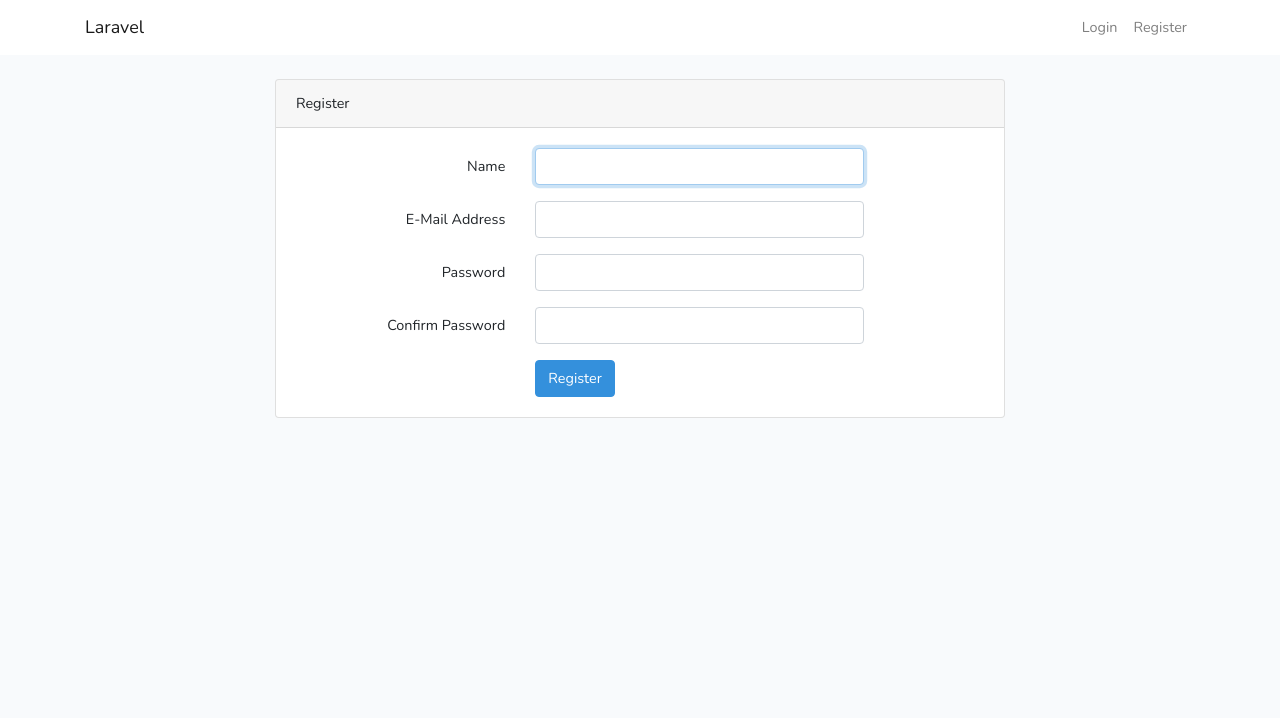
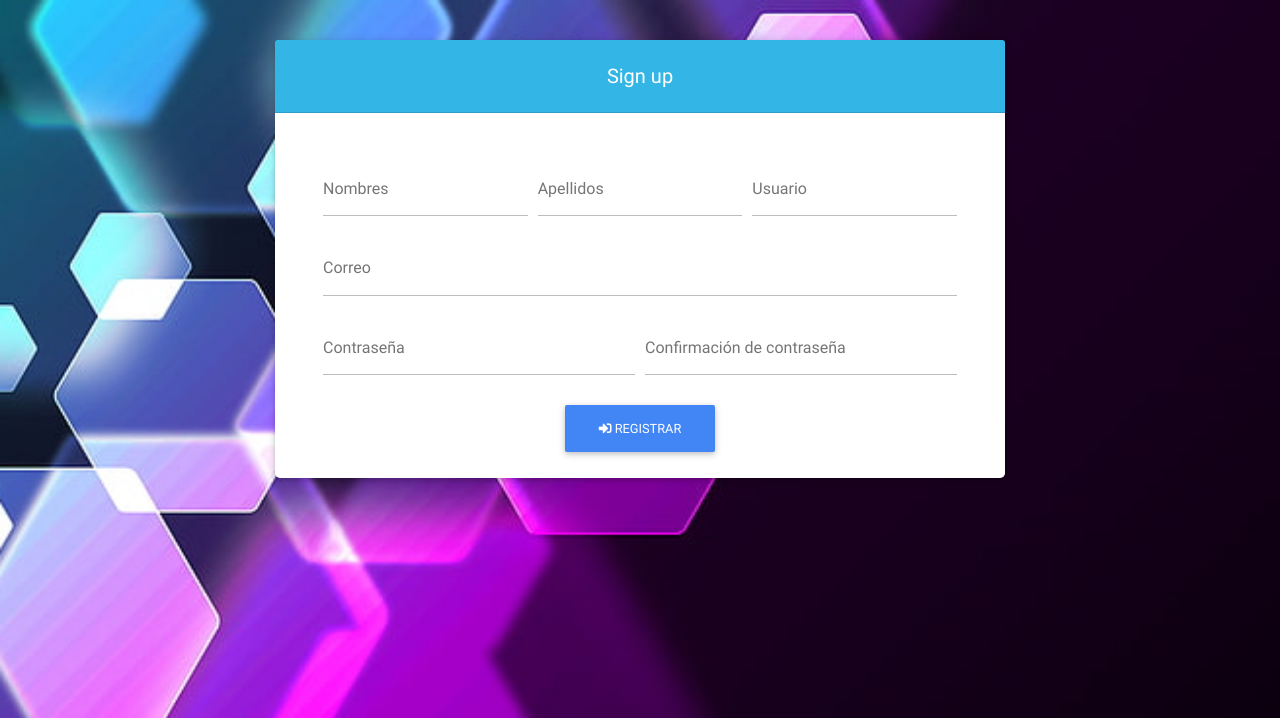
Before and after one commit to theizerg/laradmin-mdb, a Laravel app: page /register in a window 1280 px wide. Shown: the top 718 px of the page. Run offline with Laravel 8, Linux system fonts and the light colour scheme; style sheets or scripts are compiled from the project's sources; settings files or empty folders that the repository lacks are supplied.

Commit message:
fix login & register

```diff
--- a/app/Http/Controllers/Auth/LoginController.php
+++ b/app/Http/Controllers/Auth/LoginController.php
@@ -3,8 +3,9 @@
 namespace App\Http\Controllers\Auth;
 
 use App\Http\Controllers\Controller;
-use App\Providers\RouteServiceProvider;
 use Illuminate\Foundation\Auth\AuthenticatesUsers;
+use Illuminate\Http\Request;
+use Redirect;
 
 class LoginController extends Controller
 {
@@ -18,7 +19,6 @@ class LoginController extends Controller
     | to conveniently provide its functionality to your applications.
     |
     */
-
     use AuthenticatesUsers;
 
     /**
@@ -26,7 +26,7 @@ class LoginController extends Controller
      *
      * @var string
      */
-    protected $redirectTo = RouteServiceProvider::HOME;
+    protected $redirectTo = '/';
 
     /**
      * Create a new controller instance.
@@ -35,6 +35,41 @@ class LoginController extends Controller
      */
     public function __construct()
     {
-        $this->middleware('guest')->except('logout');
+        $this->middleware('guest', ['except' => 'logout']);
     }
+
+
+    public function username()
+    {
+        return 'username';
+    }
+
+
+
+    protected function credentials(Request $request)
+    {
+        //dd($request);
+       return array_merge($request->only($this->username(), 'password'));
+    }
+
+
+
+
+    protected function sendLoginResponse(Request $request)
+    {
+
+
+
+        $request->session()->regenerate();
+
+        $this->clearLoginAttempts($request);
+
+        $notification = array(
+            'message' => '¡Inicio de sesión abierto!',
+            'alert-type' => 'success'
+        );
+
+        return Redirect::to('/')->with($notification);
+    }
+
 }
--- a/app/Http/Controllers/Auth/RegisterController.php
+++ b/app/Http/Controllers/Auth/RegisterController.php
@@ -2,12 +2,10 @@
 
 namespace App\Http\Controllers\Auth;
 
+use App\Models\User;
 use App\Http\Controllers\Controller;
-use App\Providers\RouteServiceProvider;
-use App\User;
+use Illuminate\Support\Facades\Validator;
 use Illuminate\Foundation\Auth\RegistersUsers;
-use Illuminate\Support\Facades\Hash;
-use Illuminate\Support\Facades\Validator;
 
 class RegisterController extends Controller
 {
@@ -29,7 +27,7 @@ class RegisterController extends Controller
      *
      * @var string
      */
-    protected $redirectTo = RouteServiceProvider::HOME;
+    protected $redirectTo = '/';
 
     /**
      * Create a new controller instance.
@@ -50,9 +48,12 @@ class RegisterController extends Controller
     protected function validator(array $data)
     {
         return Validator::make($data, [
-            'name' => ['required', 'string', 'max:255'],
-            'email' => ['required', 'string', 'email', 'max:255', 'unique:users'],
-            'password' => ['required', 'string', 'min:8', 'confirmed'],
+
+            'name' => 'required|string|max:255',
+            'last_name' => 'required|string|max:255',
+            'username' => 'required|string|max:255',
+            'email' => 'required|string|email|max:255|unique:users',
+            'password' => 'required|string|min:6|confirmed',
         ]);
     }
 
@@ -66,8 +67,10 @@ class RegisterController extends Controller
     {
         return User::create([
             'name' => $data['name'],
+            'last_name' => $data['last_name'],
+            'username' => $data['username'],
             'email' => $data['email'],
-            'password' => Hash::make($data['password']),
+            'password' => bcrypt($data['password']),
         ]);
     }
 }
--- a/app/Models/User.php
+++ b/app/Models/User.php
@@ -16,7 +16,7 @@ class User extends Authenticatable
      * @var array
      */
     protected $fillable = [
-        'name', 'email', 'password',
+        'name', 'email', 'password','last_name','username'
     ];
 
     /**
--- a/resources/views/auth/register.blade.php
+++ b/resources/views/auth/register.blade.php
@@ -1,77 +1,93 @@
-@extends('layouts.app')
+@extends('layouts.adminfront')
 
 @section('content')
 <div class="container">
-    <div class="row justify-content-center">
+    @foreach ($errors->all() as $error)
+        <li>{{ $error }}</li>
+    @endforeach</br>
+   <div class="row justify-content-center mt-3">
     <div class="col-md-8">
+        <!-- Material form register -->
       <div class="card">
-                <div class="card-header">{{ __('Register') }}</div>
 
-                <div class="card-body">
-                    <form method="POST" action="{{ route('register') }}">
+    <h5 class="card-header info-color white-text text-center py-4">
+        <strong>Sign up</strong>
+    </h5>
+
+    <!--Card content-->
+    <div class="card-body px-lg-5 pt-0"><br><br>
+
+        <!-- Form -->
+        <form method="POST"  class="text-center" style="color: #757575;" action="{{ route('register') }}">
                     @csrf
 
-                        <div class="form-group row">
-                            <label for="name" class="col-md-4 col-form-label text-md-right">{{ __('Name') }}</label>
-
-                            <div class="col-md-6">
-                                <input id="name" type="text" class="form-control @error('name') is-invalid @enderror" name="name" value="{{ old('name') }}" required autocomplete="name" autofocus>
-
-                                @error('name')
-                                    <span class="invalid-feedback" role="alert">
-                                        <strong>{{ $message }}</strong>
-                                    </span>
-                                @enderror
+            <div class="form-row">
+                <div class="col">
+                    <!-- First name -->
+                    <div class="md-form">
+                        <input type="text" id="materialRegisterFormFirstName" class="form-control" name="name">
+                        <label for="materialRegisterFormFirstName">Nombres</label>
+                    </div>
+                </div>
+                <div class="col">
+                    <!-- Last name -->
+                    <div class="md-form">
+                        <input type="text" id="materialRegisterFormLastName" class="form-control" name="last_name">
+                        <label for="materialRegisterFormLastName">Apellidos</label>
+                    </div>
+                </div>
+                <div class="col">
+                    <!-- Last name -->
+                    <div class="md-form">
+                        <input type="text" id="materialRegisterFormLastName" class="form-control" name="username">
+                        <label for="materialRegisterFormLastName">Usuario</label>
+                    </div>
                 </div>
             </div>
 
-                        <div class="form-group row">
-                            <label for="email" class="col-md-4 col-form-label text-md-right">{{ __('E-Mail Address') }}</label>
 
-                            <div class="col-md-6">
-                                <input id="email" type="email" class="form-control @error('email') is-invalid @enderror" name="email" value="{{ old('email') }}" required autocomplete="email">
+            <!-- E-mail -->
+            <div class="md-form mt-0">
+                <input type="email" id="materialRegisterFormEmail" class="form-control" name="email">
+                <label for="materialRegisterFormEmail">Correo</label>
+            </div>
 
-                                @error('email')
-                                    <span class="invalid-feedback" role="alert">
-                                        <strong>{{ $message }}</strong>
-                                    </span>
-                                @enderror
+             <div class="form-row">
+                <div class="col">
+                    <!-- First name -->
+                    <div class="md-form">
+                        <input type="password" name="password" id="materialRegisterFormFirstName" class="form-control" name="name">
+                        <label for="materialRegisterFormFirstName">Contraseña</label>
                     </div>
                 </div>
-
-                        <div class="form-group row">
-                            <label for="password" class="col-md-4 col-form-label text-md-right">{{ __('Password') }}</label>
-
-                            <div class="col-md-6">
-                                <input id="password" type="password" class="form-control @error('password') is-invalid @enderror" name="password" required autocomplete="new-password">
-
-                                @error('password')
-                                    <span class="invalid-feedback" role="alert">
-                                        <strong>{{ $message }}</strong>
-                                    </span>
-                                @enderror
+                <div class="col">
+                    <!-- Last name -->
+                    <div class="md-form">
+                        <input type="password" name="password_confirmation" id="materialRegisterFormLastName" class="form-control" name="last_name">
+                        <label for="materialRegisterFormLastName">Confirmación de contraseña</label>
                     </div>
                 </div>
-
-                        <div class="form-group row">
-                            <label for="password-confirm" class="col-md-4 col-form-label text-md-right">{{ __('Confirm Password') }}</label>
-
-                            <div class="col-md-6">
-                                <input id="password-confirm" type="password" class="form-control" name="password_confirmation" required autocomplete="new-password">
             </div>
-                        </div>
-
-                        <div class="form-group row mb-0">
-                            <div class="col-md-6 offset-md-4">
+            <div class="row ">
+                <div class="col-md-12">
                     <button type="submit" class="btn btn-primary">
-                                    {{ __('Register') }}
+                       <i class="fas fa-sign-in-alt"></i> {{ __('Registrar') }}
                     </button>
                 </div>
             </div>
         </form>
+        <!-- Form -->
     </div>
 </div>
         </div>
     </div>
 </div>
+
+<style>
+    #imagen{
+        -webkit-box-shadow: 2px 3px 5px 0px rgba(0,0,0,0.75);
+        -moz-box-shadow: 2px 3px 5px 0px rgba(0,0,0,0.75);
+        box-shadow: 2px 3px 5px 0px rgba(0,0,0,0.75);
+    }
+</style>
 @endsection
--- a/resources/views/layouts/adminfront.blade.php
+++ b/resources/views/layouts/adminfront.blade.php
@@ -64,6 +64,19 @@
     <script src="{{asset('js/material/material-dashboard.js')}}"></script>
     @stack('scripts')
 
+     <style>
+
+    #body{
+
+        background-image: url("{{asset('/img/fondo/123.jpg') }}");
+        background-attachment: fixed;
+        background-position: center center;
+        background-size: cover;
+
+    }
+
+    </style>
+
 
   </body>
 </html>
--- a/routes/web.php
+++ b/routes/web.php
@@ -16,7 +16,7 @@
 });*/
 
 
-Route::get('/correo', 'CorreoController@index')->name('correo');
+Route::get('/register/verify/{code}', 'GuestController@verify');
 
 Auth::routes();
 
```
Also changed, not shown: app/Http/Controllers/GuestController.php (added, +24 -0 lines), resources/views/auth/login.blade.php (+30 -38 lines), resources/views/emails/confirmation_code.blade.php (added, +15 -0 lines), database/migrations/2014_10_12_000000_create_users_table.php, public/img/fondo/123.jpg (added), public/img/fondo/1368421.jpg (added), public/img/fondo/460744.jpg (added), public/img/fondo/geometric-shapeshd-wallpapers-desktop-background-android-iphone-1080p-4k-lhyq5.jpg (added), public/img/fondo/lipstick3.jpg (added), public/img/logo/logo-imagen-2.png (added), public/img/logo/logo-imagen.png. Lines whose indentation alone changed are shown as unchanged.
